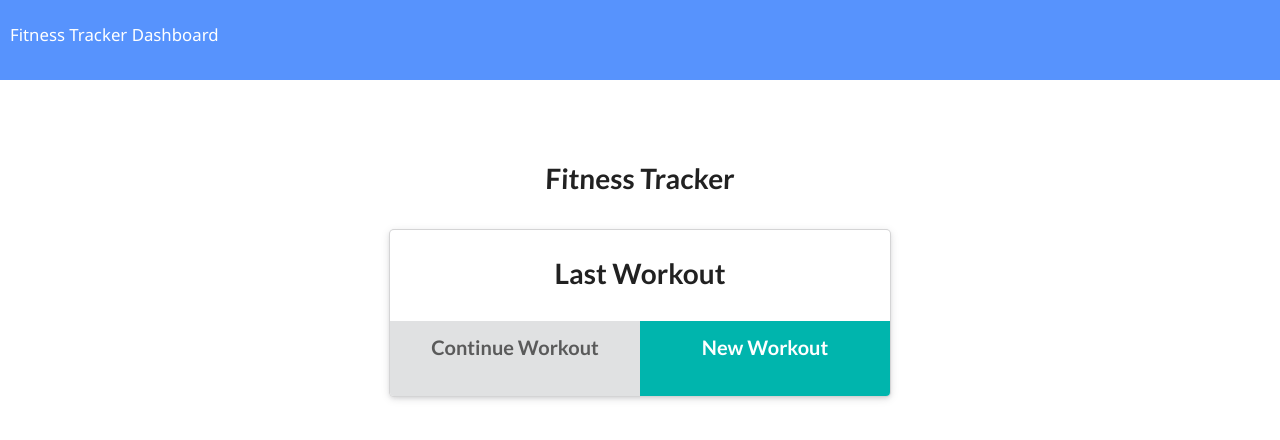
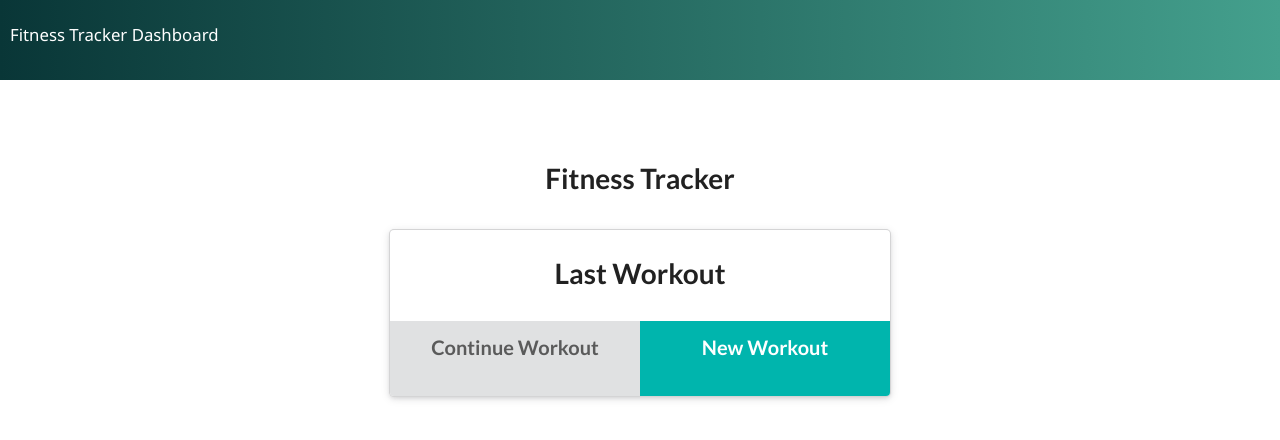
Before and after one commit to wuyaheng/fitness-tracker, a website: page public/index.html in a window 1280 px wide. Drawn offline with nearby package versions, Linux system fonts and the light colour scheme; no server answers.

Commit message:
change nav

```diff
--- a/public/style.css
+++ b/public/style.css
@@ -17,7 +17,9 @@ body {
 }
 
 nav {
-  background-color: #5793fd;
+  background: #44A08D;  /* fallback for old browsers */
+  background: -webkit-linear-gradient(to right, #093637, #44A08D);  /* Chrome 10-25, Safari 5.1-6 */
+  background: linear-gradient(to right, #093637, #44A08D); /* W3C, IE 10+/ Edge, Firefox 16+, Chrome 26+, Opera 12+, Safari 7+ */
   color: #ffffff;
   height: 80px;
   padding: 10px;
@@ -40,9 +42,6 @@ header {
   font-size: 1.5rem;
 }
 
-header h1 {
-  transform: skewX(-2deg);
-}
 
 select {
   display: block;
```
